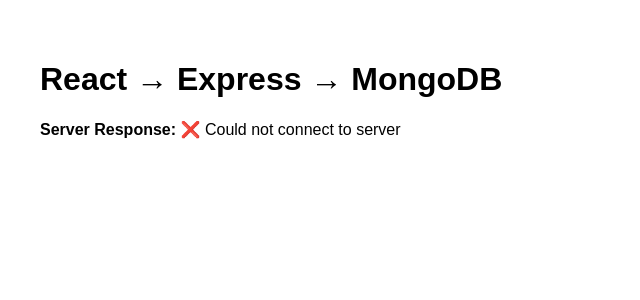
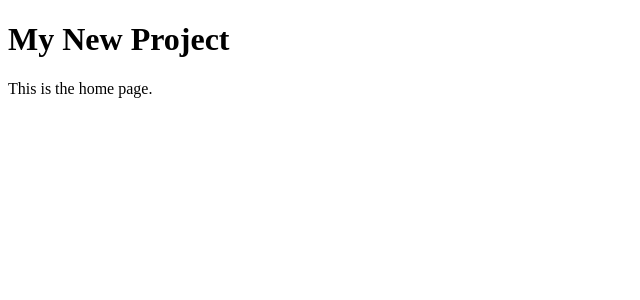
Before and after one commit to formalyze/Formalyze, a React (Vite) app: page / in a window 1280 px wide. Shown: the top 300 px of the page, without its empty margins (0-640 px from the left). Built offline with nearby package versions, Linux system fonts and the light colour scheme; no server answers.

Commit message:
your message

```diff
--- a/src/HomePage.css
+++ /dev/null
@@ -1,6 +0,0 @@
-h1 {
-  color: #333;
-  font-size: 2rem;
-  text-align: center;
-  padding: 20px;
-}
--- a/src/HomePage.jsx
+++ b/src/HomePage.jsx
@@ -1,35 +1,12 @@
-import React, { useEffect, useState } from "react";
+import React from 'react';
 
-function App() {
-  const [responseMessage, setResponseMessage] = useState("");
-
-  useEffect(() => {
-    fetch("http://localhost:5000/issue", {
-      method: "POST",
-      headers: {
-        "Content-Type": "application/json",
-      },
-      body: JSON.stringify({
-        title: "Test from React UI",
-        description: "This issue was sent from the browser",
-      }),
-    })
-      .then((res) => res.json())
-      .then((data) => {
-        // Show in the BROWSER, not just logs
-        setResponseMessage(data.message);
-      })
-      .catch((err) => {
-        setResponseMessage("❌ Could not connect to server");
-      });
-  }, []);
-
+function HomePage() {
   return (
-    <div style={{ fontFamily: "Arial", padding: "2rem" }}>
-      <h1>React → Express → MongoDB</h1>
-      <p><strong>Server Response:</strong> {responseMessage}</p>
+    <div>
+      <h1>My New Project</h1>
+      <p>This is the home page.</p>
     </div>
   );
 }
 
-export default App;
+export default HomePage;
```
Also changed, not shown: 2 other files (tests, documents, lock files or other folders).
